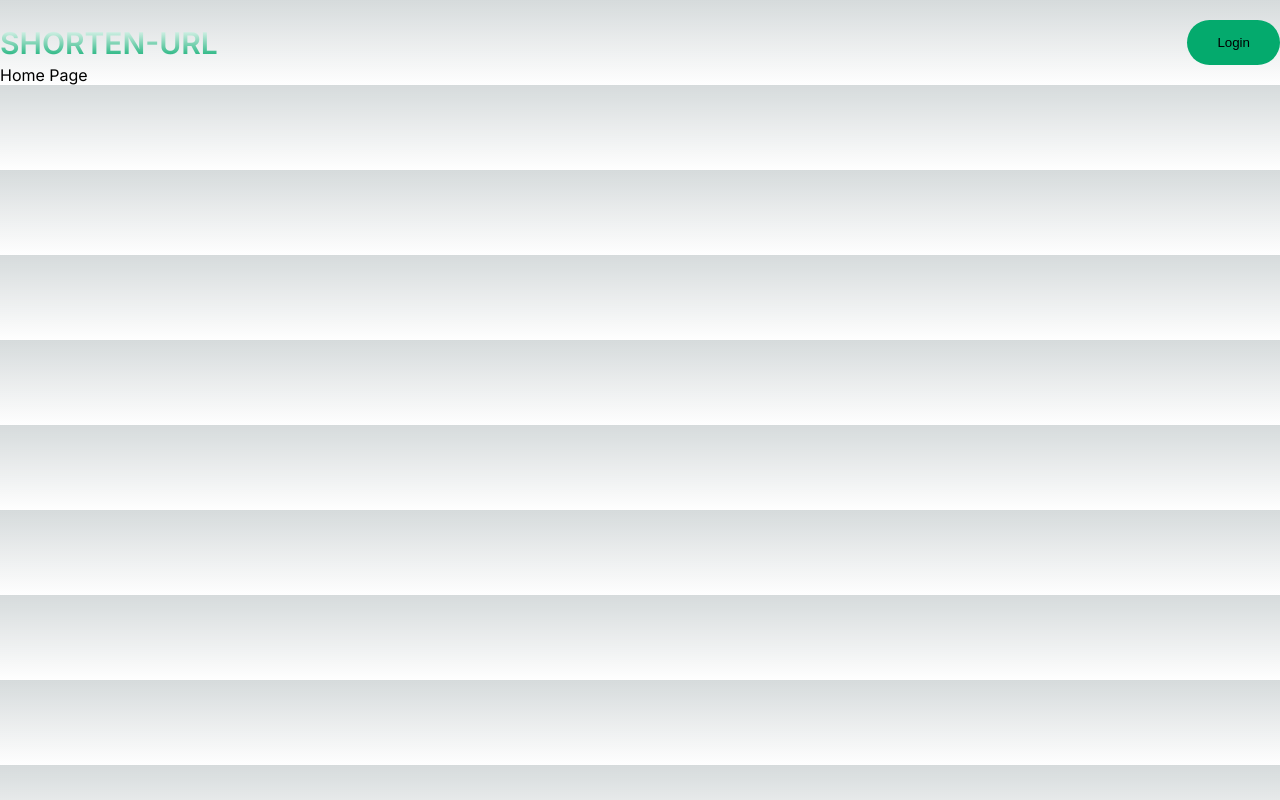
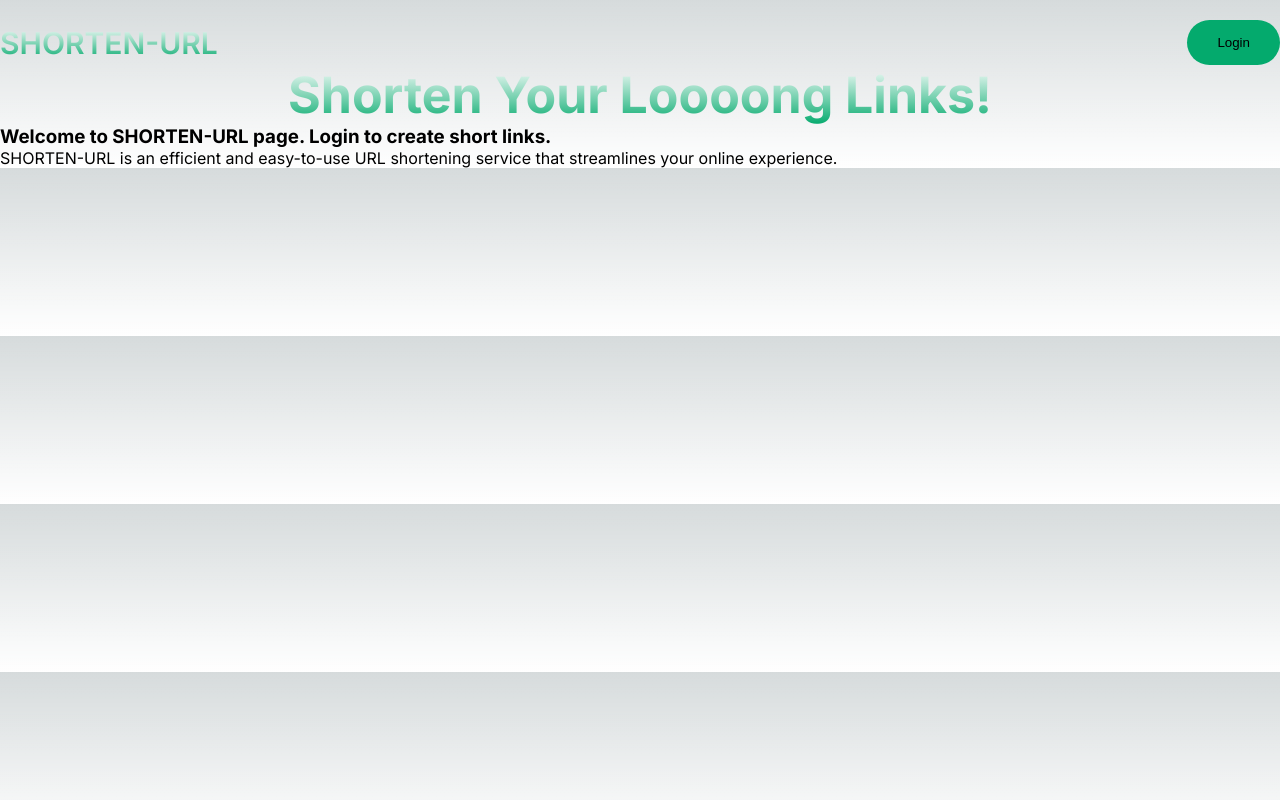
Before and after one commit to Gorusuke/url-shortener, a Next.js app: page / in a window 1280 px wide. Built offline with nearby package versions, Linux system fonts and the light colour scheme; no server answers.

Commit message:
Add home and dashboard page

```diff
--- a/src/app/page.tsx
+++ b/src/app/page.tsx
@@ -1,7 +1,11 @@
-'use client'
+import styles from './page.module.css'
 
 export default function Home() {
   return (
-    <div>Home Page</div>
+    <main className={styles.homeContainer}>
+      <h1 className={styles.title}>Shorten Your Loooong Links!</h1>
+      <h3>Welcome to SHORTEN-URL page. Login to create short links.</h3>
+      <p>SHORTEN-URL is an efficient and easy-to-use URL shortening service that streamlines your online experience.</p>
+    </main>
   )
 }
```
Also changed, not shown: src/ui/dashboardUI.tsx (+2 -9 lines).
